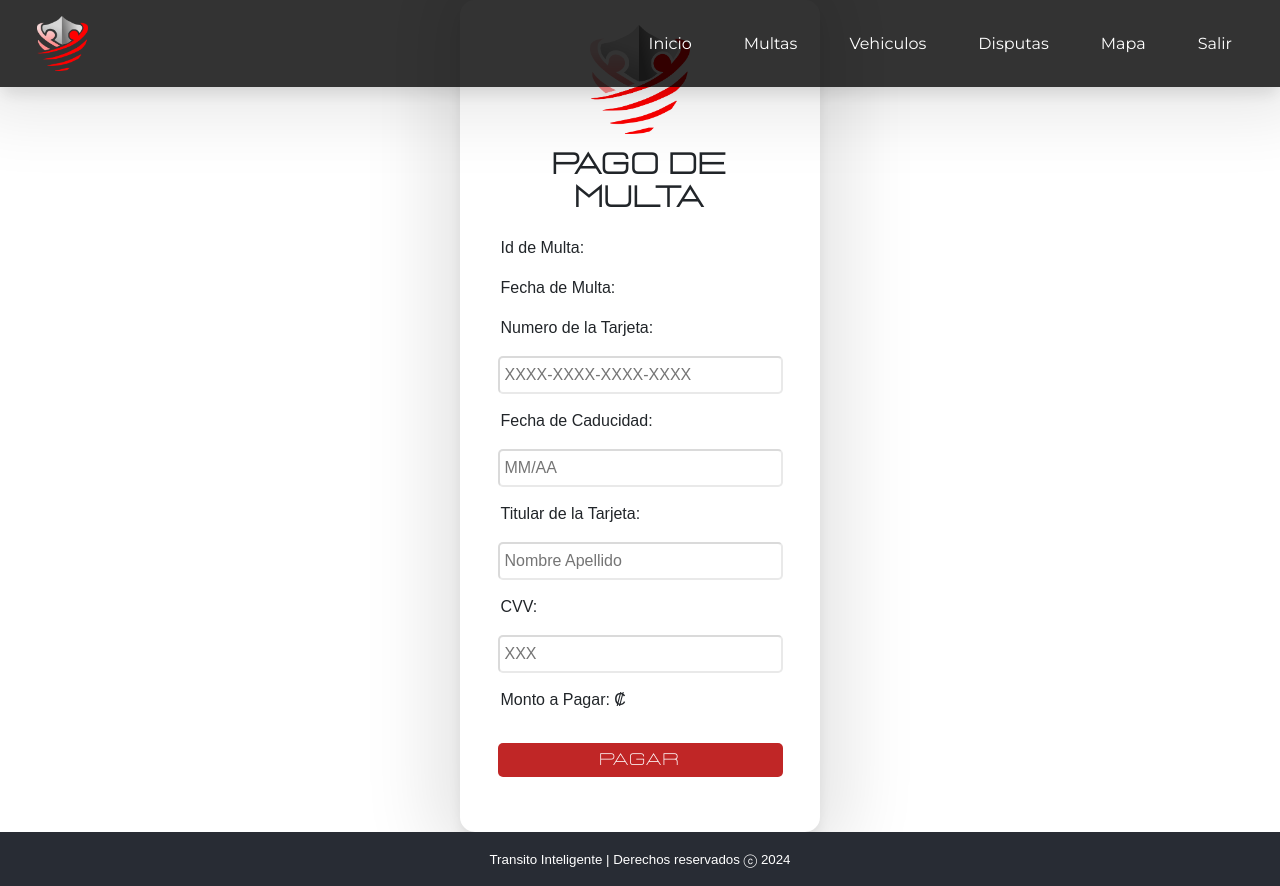
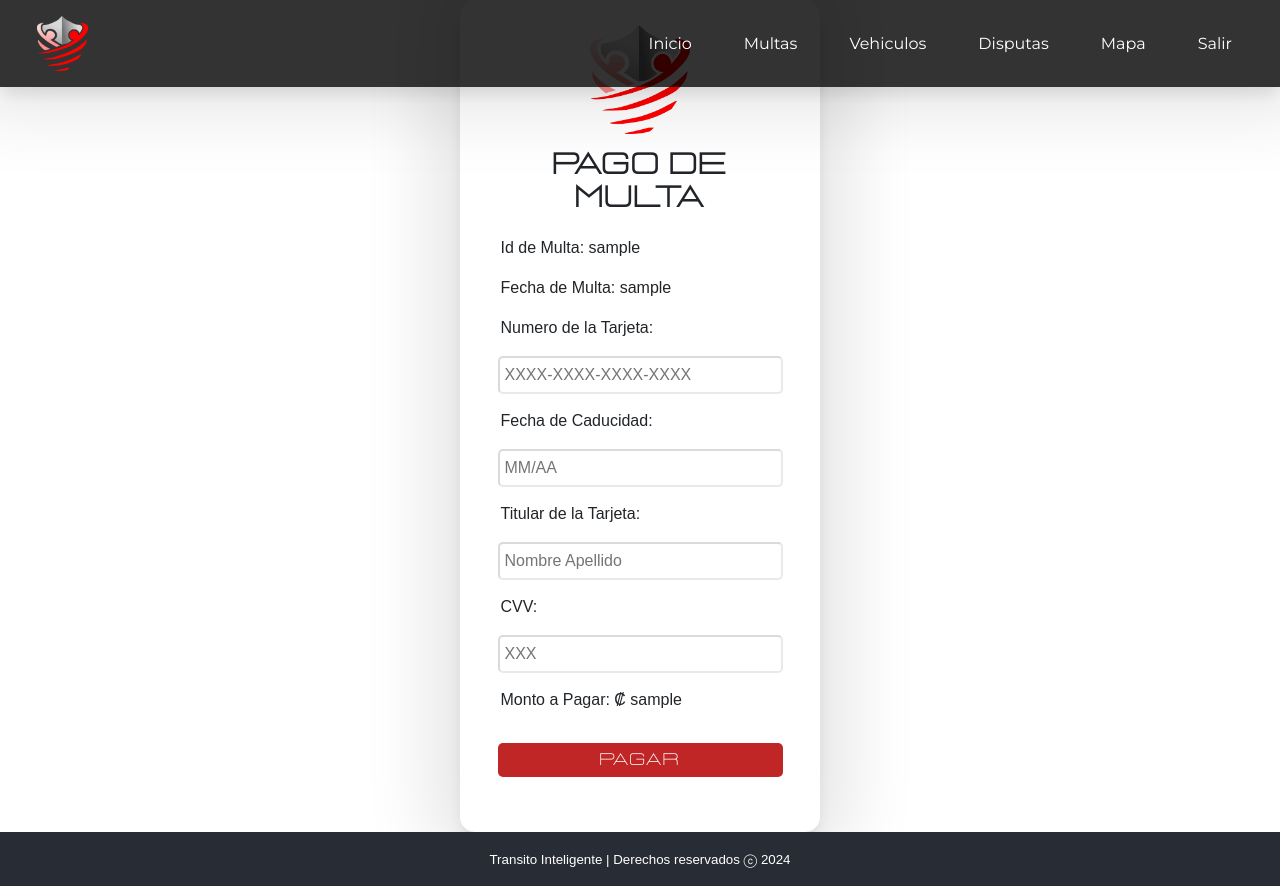
Before and after one commit to Tropicalboy21/Proyecto2_FrontEnd, a React (Vite) app: page /pagoCiudadano in a window 1280 px wide. Built offline with nearby package versions, Linux system fonts and the light colour scheme; sample sign-in values are in the browser's storage; a web font is replaced by a local one.

Commit message:
update pagoCiudadano

```diff
--- a/src/components/Ciudadano/PagoCiudadano.jsx
+++ b/src/components/Ciudadano/PagoCiudadano.jsx
@@ -3,28 +3,31 @@ import { useNavigate, Link } from 'react-router-dom';
 import '../../assets/styles/app.css';
 import ImagenLogo from '../../assets/imgs/logo.png';
 import Alert from '../Alert';
-import multas from '../../assets/data/multas.json'; // Import JSON file
 
-const PagoMulta = ({ username }) => {
-  const [amount, setAmount] = useState('');
-  const [description, setDescription] = useState('');
-  const [useremail, setUserEmail] = useState('');
+const PagoMulta = () => {
+  const [cardNumber, setCardNumber] = useState('');
+  const [cardDate, setCardDate] = useState('');
+  const [cardName, setCardName] = useState('');
+  const [cardCode, setCardCode] = useState('');
+
   const [showAlert, setShowAlert] = useState(false);
   const [alertType, setAlertType] = useState('');
   const [alertMessage, setAlertMessage] = useState('');
 
-  const registerFine = async (e) => {
+  const fineId = localStorage.getItem('username');
+
+  const registerPayment = async (e) => {
     e.preventDefault();
     try {
-      const response = await fetch('https://localhost:7289/api/Fines', {
+      const response = await fetch('https://localhost:7289/api/Payment', {
         method: 'POST',
         headers: {
           'Content-Type': 'application/json',
         },
         body: JSON.stringify({
-          amount,
-          description,
-          userEmail: useremail,
+          fineId: "2525",
+          amount: "1000",
+          paymentDate: "2024-11-28",
         }),
       });
 
@@ -51,45 +54,45 @@ const PagoMulta = ({ username }) => {
   return (
     <div className="view-container">
       {showAlert && <Alert type={alertType} message={alertMessage} onClose={handleCloseAlert} />}
-      <form onSubmit={registerFine} className="padre2">
+      <form onSubmit={registerPayment} className="padre2">
         <img src={ImagenLogo} alt="imagelogo" className="tamano-imagen" />
         <h2 className="title">Pago de Multa</h2>
         <div className="Inputs">
 
-        <p>Id de Multa: </p>
-        <p>Fecha de Multa:</p>
+        <p>Id de Multa: {fineId} </p>
+        <p>Fecha de Multa: {fineId}</p>
 
         <p>Numero de la Tarjeta: </p>
           <input
             type="text"
             placeholder="XXXX-XXXX-XXXX-XXXX"
-            onChange={(e) => setUserEmail(e.target.value)}
+            onChange={(e) => setCardNumber(e.target.value)}
             required
           />
           <p>Fecha de Caducidad: </p>
             <input
             type="text"
             placeholder="MM/AA"
-            onChange={(e) => setUserEmail(e.target.value)}
+            onChange={(e) => setCardDate(e.target.value)}
             required
           />
             <p>Titular de la Tarjeta: </p>
             <input
             type="text"
             placeholder="Nombre Apellido"
-            onChange={(e) => setUserEmail(e.target.value)}
+            onChange={(e) => setCardName(e.target.value)}
             required
           />
             <p>CVV: </p>
           <input
             type="text"
             placeholder="XXX"
-            onChange={(e) => setDescription(e.target.value)}
+            onChange={(e) => setCardCode(e.target.value)}
             required
           />
 
 
-          <p>Monto a Pagar: ₡ {amount}</p>
+          <p>Monto a Pagar: ₡ {fineId}</p>
 
         </div>
         <div className="Buttons">
```
